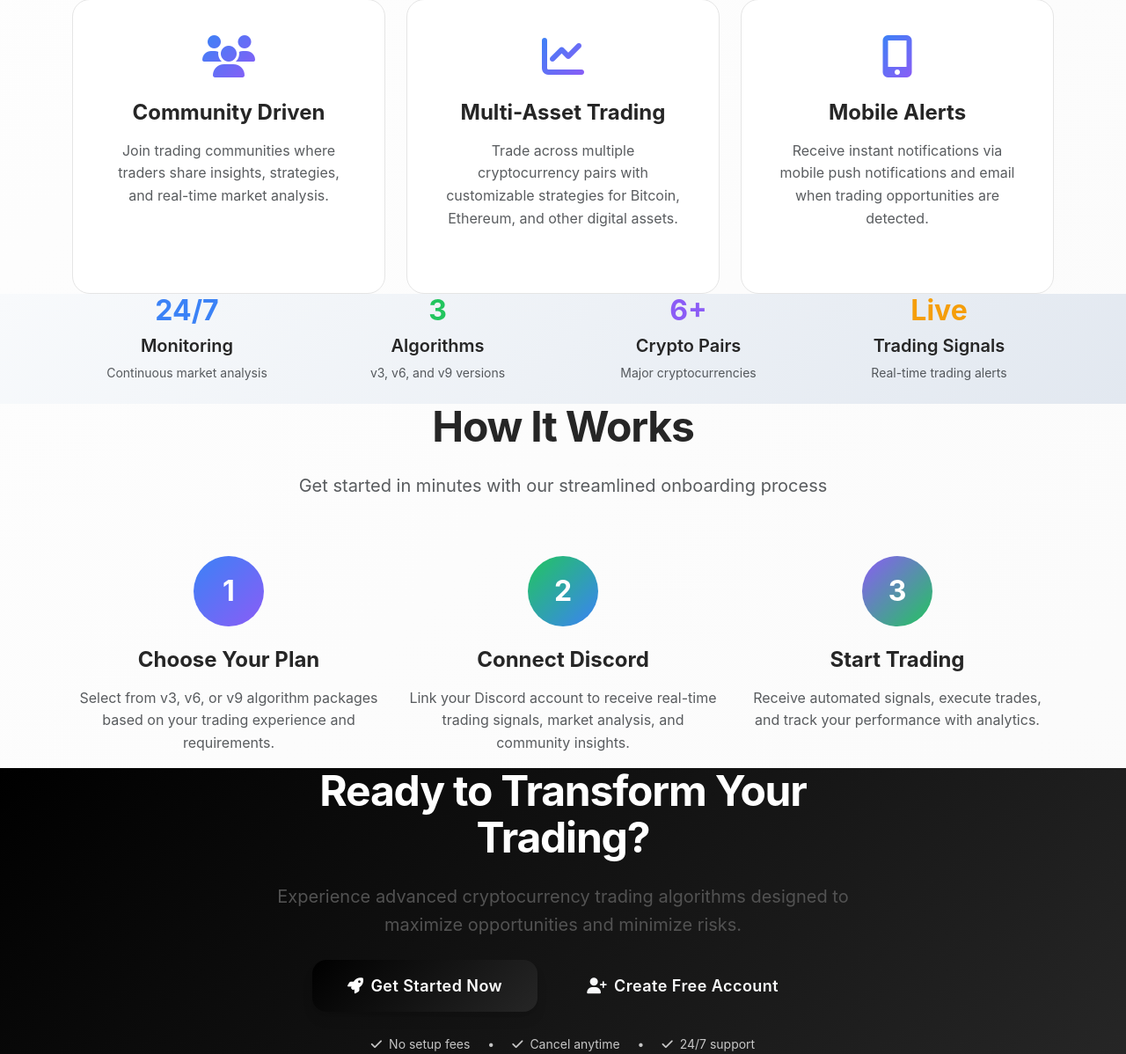
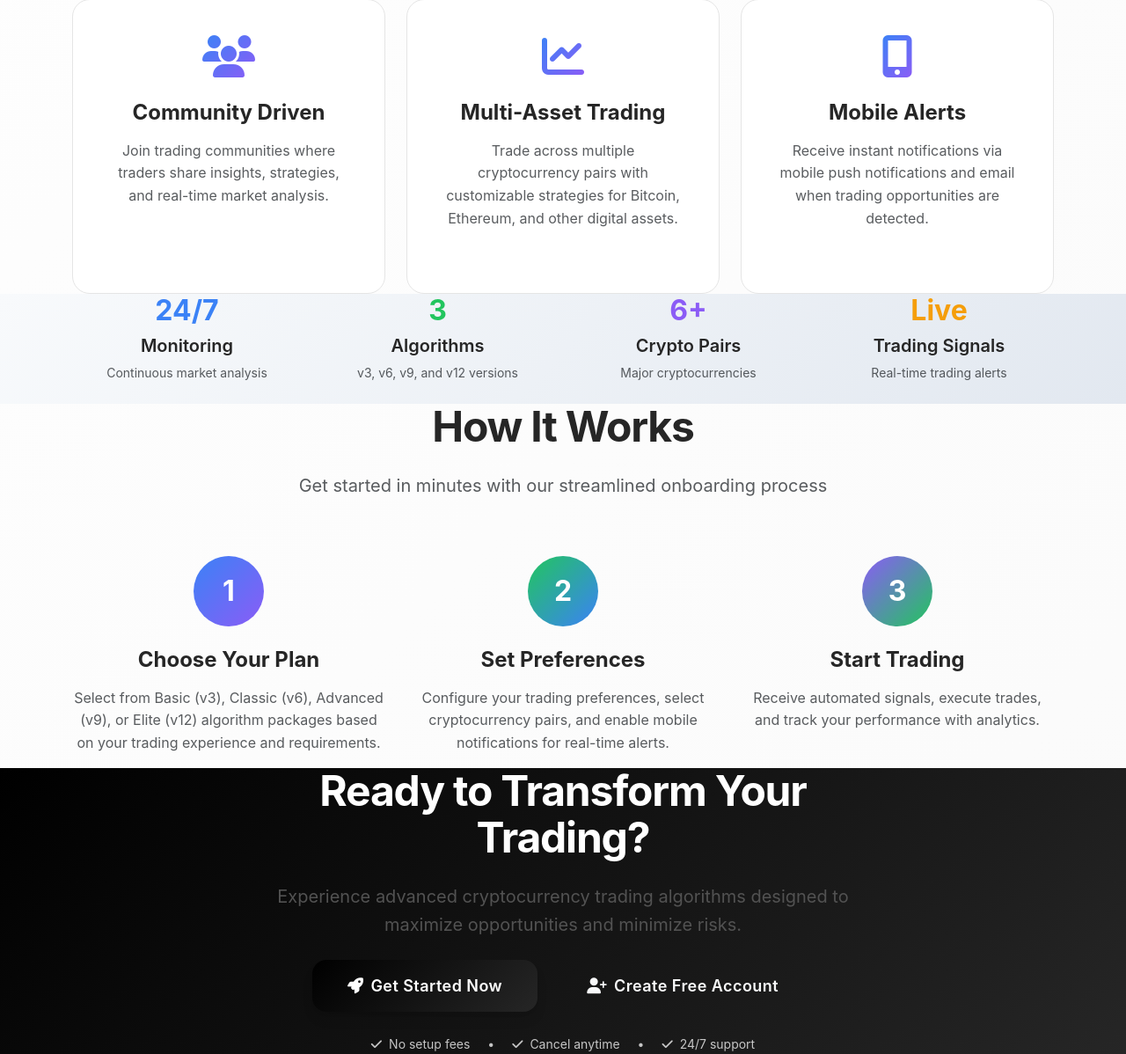
Before and after one commit to coleisa/MalachiteBionics, a Flask app: page / in a window 1280 px wide. Shown: the part 1380-2578 px from the top of the page at 88% size. Run offline with Flask 3, Linux system fonts and the light colour scheme; some libraries are stand-ins or nearby versions.

Commit message:
Update index.html

```diff
--- a/MalachiteBionics/templates/index.html
+++ b/MalachiteBionics/templates/index.html
@@ -161,7 +161,7 @@
             <div class="col-lg-3 col-md-6 mb-4">
                 <div class="h2 fw-bold mb-2" style="color: #22c55e;">3</div>
                 <h5 class="fw-semibold mb-2">Algorithms</h5>
-                <p class="text-muted small mb-0">v3, v6, and v9 versions</p>
+                <p class="text-muted small mb-0">v3, v6, v9, and v12 versions</p>
             </div>
             <div class="col-lg-3 col-md-6 mb-4">
                 <div class="h2 fw-bold mb-2" style="color: #8b5cf6;">6+</div>
@@ -197,7 +197,7 @@
                     </div>
                     <h4 class="fw-bold mb-3">Choose Your Plan</h4>
                     <p class="text-muted">
-                        Select from v3, v6, or v9 algorithm packages based on your trading experience and requirements.
+                        Select from Basic (v3), Classic (v6), Advanced (v9), or Elite (v12) algorithm packages based on your trading experience and requirements.
                     </p>
                 </div>
             </div>
@@ -207,9 +207,9 @@
                     <div class="mb-4">
                         <div class="d-inline-flex align-items-center justify-content-center" style="width: 80px; height: 80px; background: linear-gradient(135deg, #22c55e, #3b82f6); border-radius: 50%; color: white; font-size: 2rem; font-weight: bold;">2</div>
                     </div>
-                    <h4 class="fw-bold mb-3">Connect Discord</h4>
+                    <h4 class="fw-bold mb-3">Set Preferences</h4>
                     <p class="text-muted">
-                        Link your Discord account to receive real-time trading signals, market analysis, and community insights.
+                        Configure your trading preferences, select cryptocurrency pairs, and enable mobile notifications for real-time alerts.
                     </p>
                 </div>
             </div>
```
